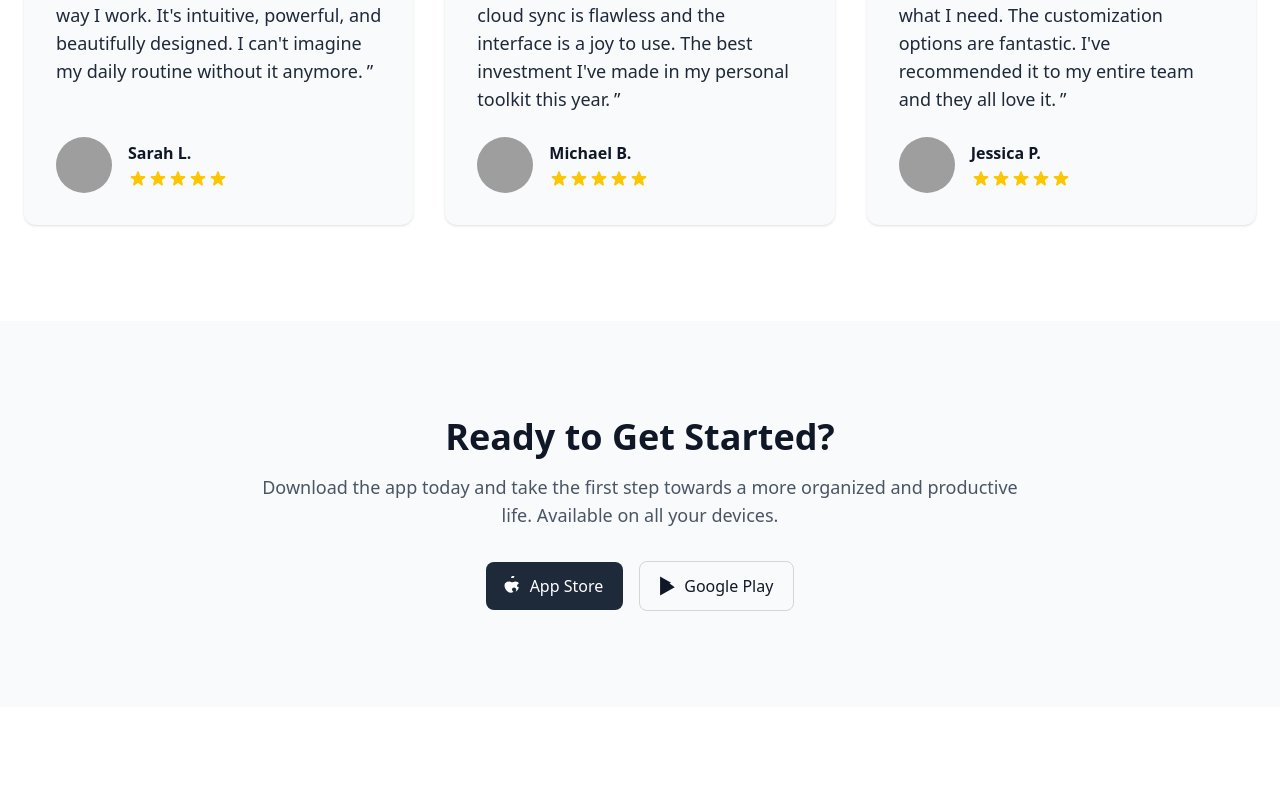
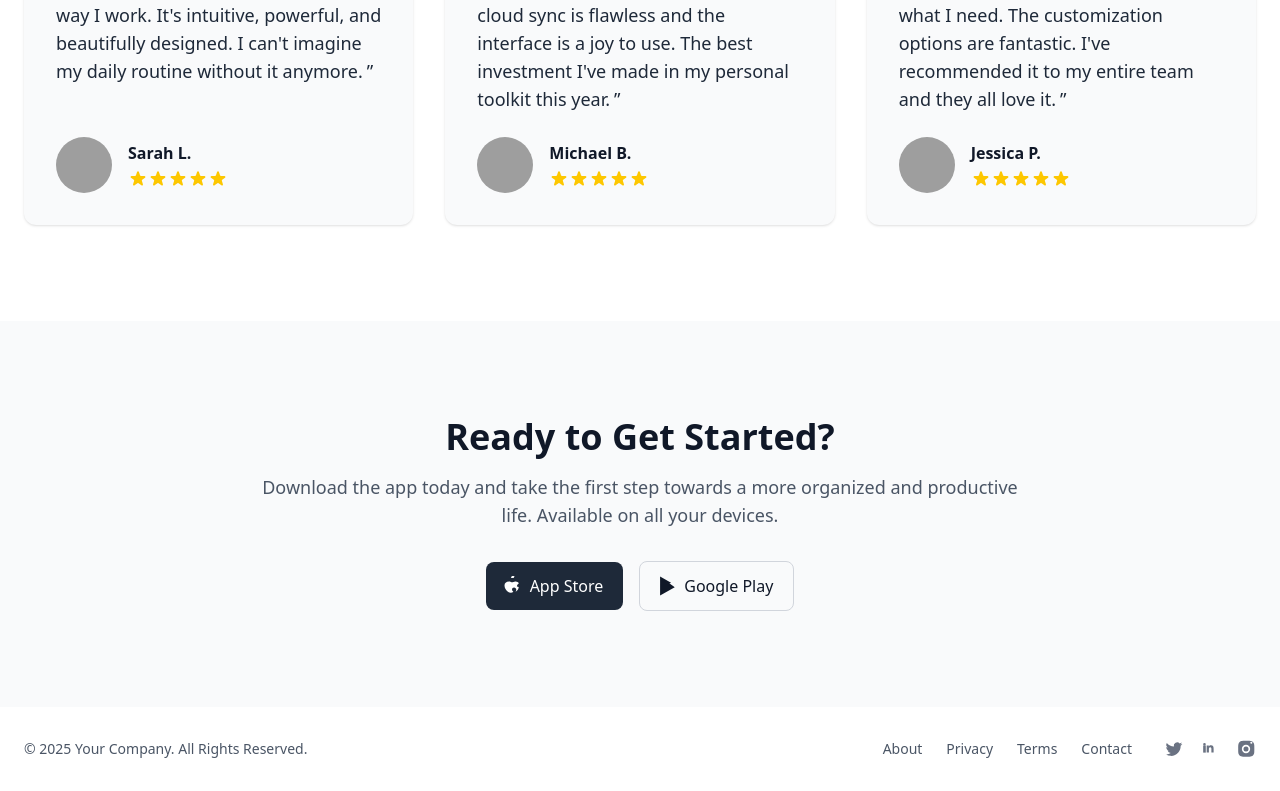
Before and after one commit to rohit3171999/mobile-app-landing-page, a React (Vite) app: page / in a window 1280 px wide. Shown: the part 2863-3654 px from the top of the page. Before the commit the page ends 3570 px from the top, so only its background shows below. Built offline with nearby package versions, Linux system fonts and the light colour scheme; grey boxes are pictures that could not be loaded.

Commit message:
add markup in Footer.jsx component

```diff
--- a/src/App.jsx
+++ b/src/App.jsx
@@ -5,6 +5,7 @@ import FeatureCard from "./components/FaetureCard.jsx";
 import TestimonialSection from "./components/TestimonialSection.jsx";
 import TestimonialCard from "./components/TestimonialCard.jsx";
 import SecondaryCTA from "./components/SecondaryCTA.jsx";
+import Footer from "./components/Footer.jsx";
 
 function App(){
     return(
@@ -16,6 +17,7 @@ function App(){
             <TestimonialSection/>
             <TestimonialCard/>
             <SecondaryCTA/>
+            <Footer/>
         </>
     )
 }
--- a/src/components/Footer.jsx
+++ b/src/components/Footer.jsx
@@ -1,7 +1,51 @@
 function Footer(){
-    return(
-        <>
-        </>
+    return (
+        <footer className="bg-white dark:bg-gray-800">
+            <div className="container mx-auto px-6 py-8">
+                <div className="flex flex-col items-center justify-between space-y-6 sm:flex-row sm:space-y-0">
+                    {/* Copyright */}
+                    <p className="text-sm text-gray-600 dark:text-gray-300">
+                        © {new Date().getFullYear()} Your Company. All Rights Reserved.
+                    </p>
+
+                    {/* Footer Links & Social Icons */}
+                    <div className="flex items-center space-x-8">
+                        <nav className="flex items-center space-x-6">
+                            <a href="#about" className="text-sm text-gray-600 dark:text-gray-300 hover:text-gray-900 dark:hover:text-white transition-colors duration-300">About</a>
+                            <a href="#privacy" className="text-sm text-gray-600 dark:text-gray-300 hover:text-gray-900 dark:hover:text-white transition-colors duration-300">Privacy</a>
+                            <a href="#terms" className="text-sm text-gray-600 dark:text-gray-300 hover:text-gray-900 dark:hover:text-white transition-colors duration-300">Terms</a>
+                            <a href="#contact" className="text-sm text-gray-600 dark:text-gray-300 hover:text-gray-900 dark:hover:text-white transition-colors duration-300">Contact</a>
+                        </nav>
+
+                        <div className="flex items-center space-x-4">
+                            {/* Twitter */}
+                            <a href="https://twitter.com" target="_blank" rel="noopener noreferrer" className="text-gray-500 dark:text-gray-400 hover:text-gray-900 dark:hover:text-white transition-colors duration-300">
+                                <svg className="w-5 h-5" fill="currentColor" viewBox="0 0 24 24" aria-hidden="true">
+                                    <path d="M8.29 20.251c7.547 0 11.675-6.253 11.675-11.675 0-.178 0-.355-.012-.53A8.348 8.348 0 0022 5.92a8.19 8.19 0 01-2.357.646 4.118 4.118 0 001.804-2.27 8.224 8.224 0 01-2.605.996 4.107 4.107 0 00-6.993 3.743 11.65 11.65 0 01-8.457-4.287 4.106 4.106 0 001.27 5.477A4.072 4.072 0 012.8 9.71v.052a4.105 4.105 0 003.292 4.022 4.095 4.095 0 01-1.853.07 4.108 4.108 0 003.834 2.85A8.233 8.233 0 012 18.407a11.616 11.616 0 006.29 1.84" />
+                                </svg>
+                                <span className="sr-only">Twitter</span>
+                            </a>
+                            {/* LinkedIn */}
+                            <a href="https://linkedin.com" target="_blank" rel="noopener noreferrer" className="text-gray-500 dark:text-gray-400 hover:text-gray-900 dark:hover:text-white transition-colors duration-300">
+                                <svg className="w-5 h-5" fill="currentColor" viewBox="0 0 24 24" aria-hidden="true">
+                                    <path fillRule="evenodd" d="M16.338 16.338H13.67V12.16c0-.995-.017-2.277-1.387-2.277-1.388 0-1.601 1.086-1.601 2.207v4.248H8.014v-8.59h2.559v1.174h.037c.356-.675 1.227-1.387 2.526-1.387 2.703 0 3.203 1.778 3.203 4.092v4.711zM5.368 8.014a1.57 1.57 0 11-.002-3.14 1.57 1.57 0 01.002 3.14z" clipRule="evenodd" />
+                                    <path d="M6.94 16.338h-3.14v-8.59h3.14v8.59z" />
+                                </svg>
+                                <span className="sr-only">LinkedIn</span>
+                            </a>
+                            {/* Instagram */}
+                            <a href="https://instagram.com" target="_blank" rel="noopener noreferrer" className="text-gray-500 dark:text-gray-400 hover:text-gray-900 dark:hover:text-white transition-colors duration-300">
+                                <svg className="w-5 h-5" fill="currentColor" viewBox="0 0 24 24" aria-hidden="true">
+                                    <path fillRule="evenodd" d="M12.315 2c2.43 0 2.784.013 3.808.06 1.064.049 1.791.218 2.427.465a4.902 4.902 0 011.772 1.153 4.902 4.902 0 011.153 1.772c.247.636.416 1.363.465 2.427.048 1.024.06 1.378.06 3.808s-.012 2.784-.06 3.808c-.049 1.064-.218 1.791-.465 2.427a4.902 4.902 0 01-1.153 1.772 4.902 4.902 0 01-1.772 1.153c-.636.247-1.363.416-2.427.465-1.024.048-1.378.06-3.808.06s-2.784-.013-3.808-.06c-1.064-.049-1.791-.218-2.427-.465a4.902 4.902 0 01-1.772-1.153 4.902 4.902 0 01-1.153-1.772c-.247-.636-.416-1.363-.465-2.427-.048-1.024-.06-1.378-.06-3.808s.012-2.784.06-3.808c.049-1.064.218-1.791.465-2.427a4.902 4.902 0 011.153-1.772A4.902 4.902 0 016.08 2.525c.636-.247 1.363-.416 2.427-.465C9.53 2.013 9.884 2 12.315 2zM12 7a5 5 0 100 10 5 5 0 000-10zm0 8a3 3 0 110-6 3 3 0 010 6zm6.406-11.845a1.25 1.25 0 100 2.5 1.25 1.25 0 000-2.5z" clipRule="evenodd" />
+                                </svg>
+                                <span className="sr-only">Instagram</span>
+                            </a>
+                        </div>
+                    </div>
+                </div>
+            </div>
+        </footer>
     )
 }
+
 export default Footer;
```
